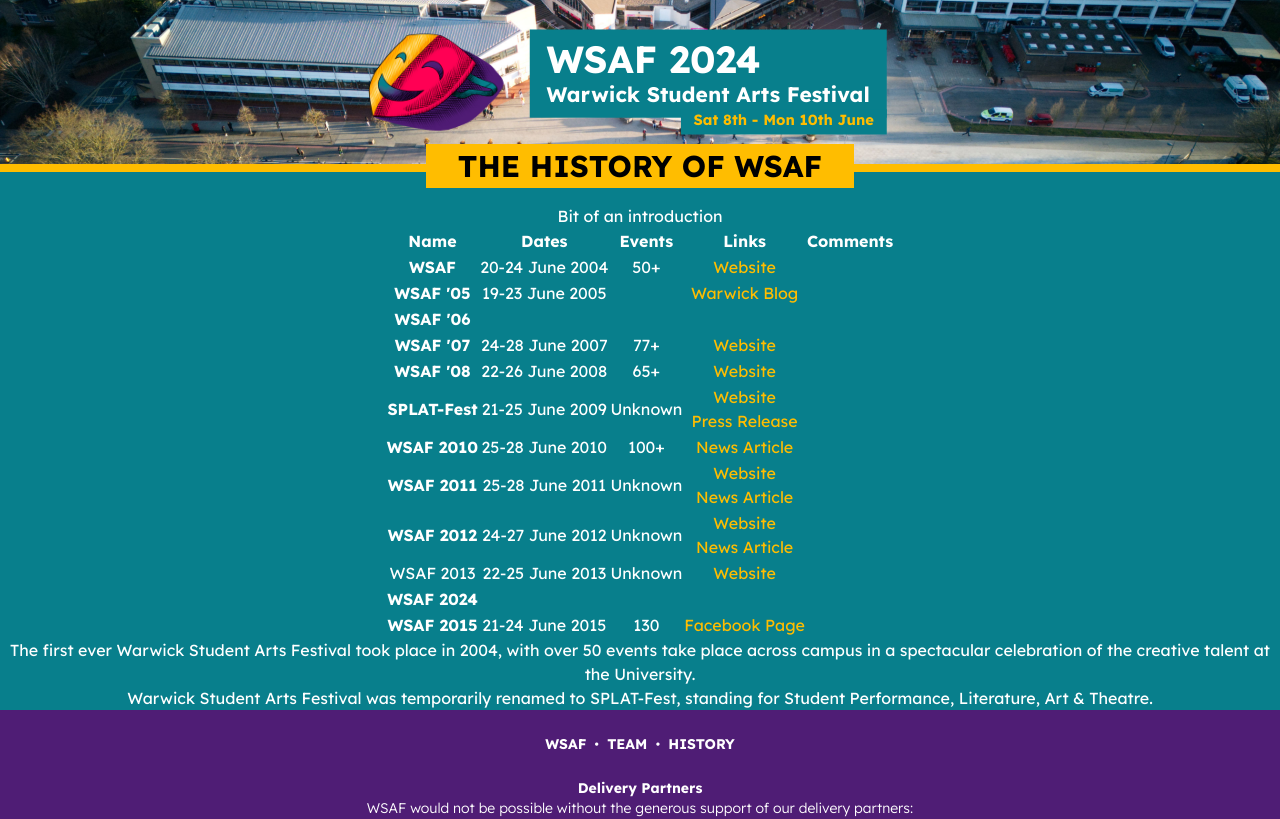
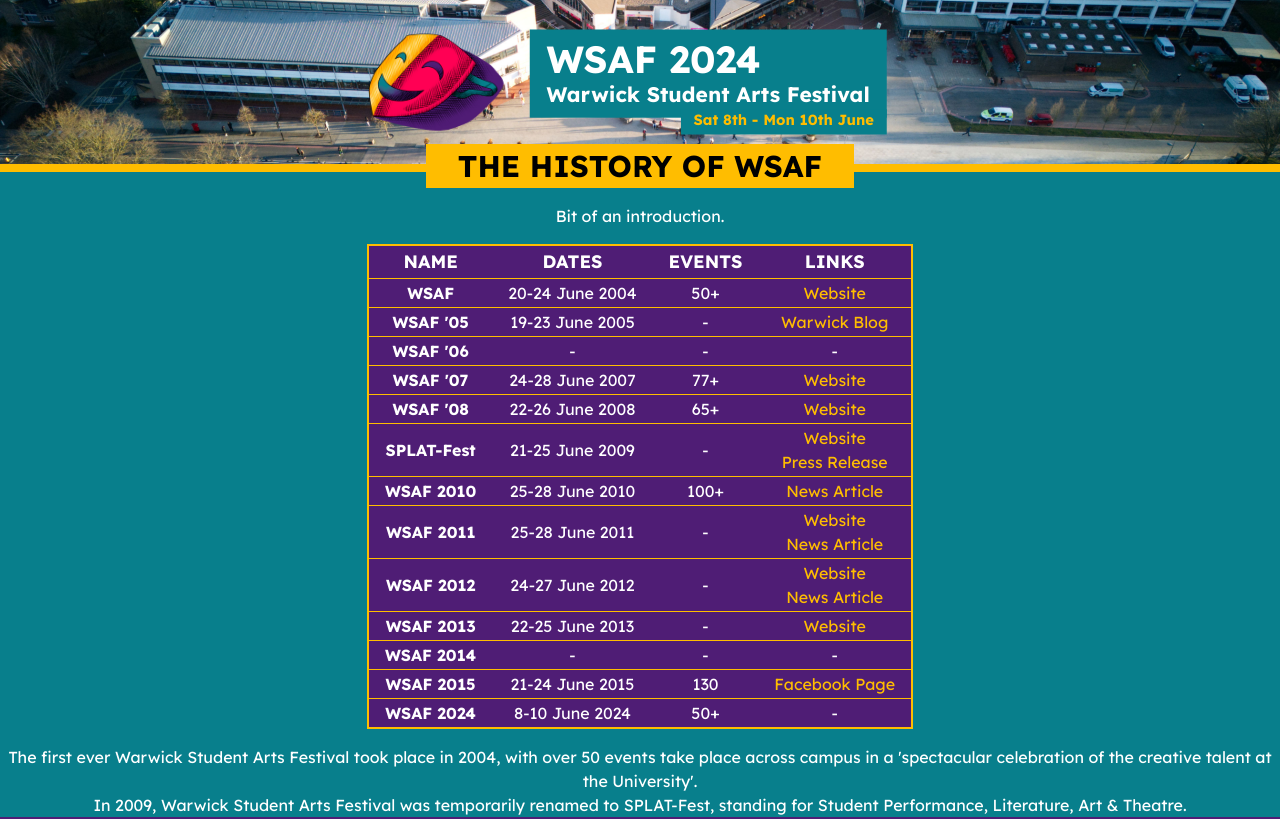
Before and after one commit to WarwickStudentArtsFestival/WSAF24-Website, a Next.js app: page /history in a window 1280 px wide. Shown: the top 819 px of the page. Built offline with nearby package versions, Linux system fonts and the light colour scheme.

Commit message:
:sparkles: Make history page table pretty

```diff
--- a/src/app/history/festivals-table.tsx
+++ b/src/app/history/festivals-table.tsx
@@ -1,213 +1,170 @@
+const festivalList: {
+  name: string;
+  dates?: string;
+  events?: string;
+  links?: { name: string; href: string }[];
+}[] = [
+  {
+    name: 'WSAF',
+    dates: '20-24 June 2004',
+    events: '50+',
+    links: [
+      {
+        name: 'Website',
+        href: 'https://web.archive.org/web/20050506042341/http://www.wsaf.org.uk:80/',
+      },
+    ],
+  },
+  {
+    name: "WSAF '05",
+    dates: '19-23 June 2005',
+    links: [
+      {
+        name: 'Warwick Blog',
+        href: 'https://web.archive.org/web/20210918050951/https://blogs.warwick.ac.uk/wsaf/?num=10&start=10',
+      },
+    ],
+  },
+  {
+    name: "WSAF '06",
+  },
+  {
+    name: "WSAF '07",
+    dates: '24-28 June 2007',
+    events: '77+',
+    links: [
+      {
+        name: 'Website',
+        href: 'https://web.archive.org/web/20070630063134/http://www.wsaf.org.uk/',
+      },
+    ],
+  },
+  {
+    name: "WSAF '08",
+    dates: '22-26 June 2008',
+    events: '65+',
+    links: [
+      {
+        name: 'Website',
+        href: 'https://web.archive.org/web/20081007200600/http://www.wsaf.org.uk/',
+      },
+    ],
+  },
+  {
+    name: 'SPLAT-Fest',
+    dates: '21-25 June 2009',
+    links: [
+      {
+        name: 'Website',
+        href: 'http://web.archive.org/web/20090524043909/http://wsaf.org.uk/',
+      },
+      {
+        name: 'Press Release',
+        href: 'https://warwick.ac.uk/newsandevents/pressreleases/award-winning_author_to/',
+      },
+    ],
+  },
+  {
+    name: 'WSAF 2010',
+    dates: '25-28 June 2010',
+    events: '100+',
+    links: [
+      {
+        name: 'News Article',
+        href: 'https://warwick.ac.uk/newsandevents/news-old/wsaf2010',
+      },
+    ],
+  },
+  {
+    name: 'WSAF 2011',
+    dates: '25-28 June 2011',
+    links: [
+      {
+        name: 'Website',
+        href: 'http://web.archive.org/web/20110628003050/http://www.wsaf.co.uk/about.php',
+      },
+      {
+        name: 'News Article',
+        href: 'https://warwick.ac.uk/newsandevents/news-old/warwick-student-arts-festival-2011',
+      },
+    ],
+  },
+  {
+    name: 'WSAF 2012',
+    dates: '24-27 June 2012',
+    links: [
+      {
+        name: 'Website',
+        href: 'http://web.archive.org/web/20120710055823/http://www.wsaf.co.uk/whatiswsaf.php',
+      },
+      {
+        name: 'News Article',
+        href: 'https://warwick.ac.uk/newsandevents/news-old/wsaf_2012/',
+      },
+    ],
+  },
+  {
+    name: 'WSAF 2013',
+    dates: '22-25 June 2013',
+    links: [
+      {
+        name: 'Website',
+        href: 'http://web.archive.org/web/20130810135711/http://wsaf.co.uk/whatiswsaf.php',
+      },
+    ],
+  },
+  {
+    name: 'WSAF 2014',
+  },
+  {
+    name: 'WSAF 2015',
+    dates: '21-24 June 2015',
+    events: '130',
+    links: [
+      {
+        name: 'Facebook Page',
+        href: 'https://www.facebook.com/warwickstudentartsfest/',
+      },
+    ],
+  },
+  {
+    name: 'WSAF 2024',
+    dates: '8-10 June 2024',
+    events: '50+',
+  },
+];
+
 export default function FestivalsTable() {
   return (
-    <table className="mx-auto">
-      <tr>
-        <th>Name</th>
-        <th>Dates</th>
-        <th>Events</th>
-        <th>Links</th>
-        <th>Comments</th>
+    <table className="mx-auto table-auto bg-secondary border-2 border-accent m-4">
+      <tr className="uppercase text-lg">
+        <th className="px-4 py-0.5">Name</th>
+        <th className="px-4 py-0.5">Dates</th>
+        <th className="px-4 py-0.5">Events</th>
+        <th className="px-4 py-0.5">Links</th>
       </tr>
-      <tr>
-        <th>WSAF</th>
-        <td>20-24 June 2004</td>
-        <td>50+</td>
-        <td>
+      {festivalList.map((festival) => (
+        <tr key={festival.name} className="border-t border-accent">
+          <th className="px-4 py-0.5">{festival.name}</th>
+          <td className="px-4 py-0.5">{festival.dates || '-'}</td>
+          <td className="px-4 py-0.5">{festival.events || '-'}</td>
+          <td className="px-4 py-0.5">
+            {festival.links
+              ? festival.links.map((link) => (
                   <a
-            href="https://web.archive.org/web/20050506042341/http://www.wsaf.org.uk:80/"
+                    key={link.href}
                     target="_blank"
+                    href={link.href}
                     rel="noopener noreferrer"
-            className="text-accent"
+                    className="text-accent block"
                   >
-            Website
+                    {link.name}
                   </a>
+                ))
+              : '-'}
           </td>
-        <td></td>
         </tr>
-      <tr>
-        <th>WSAF &apos;05</th>
-        <td>19-23 June 2005</td>
-        <td></td>
-        <td>
-          <a
-            href="https://web.archive.org/web/20210918050951/https://blogs.warwick.ac.uk/wsaf/?num=10&start=10"
-            target="_blank"
-            rel="noopener noreferrer"
-            className="text-accent"
-          >
-            Warwick Blog
-          </a>
-        </td>
-        <td></td>
-      </tr>
-      <tr>
-        <th>WSAF &apos;06</th>
-        <td></td>
-        <td></td>
-        <td></td>
-      </tr>
-      <tr>
-        <th>WSAF &apos;07</th>
-        <td>24-28 June 2007</td>
-        <td>77+</td>
-        <td>
-          <a
-            href="https://web.archive.org/web/20070630063134/http://www.wsaf.org.uk/"
-            target="_blank"
-            rel="noopener noreferrer"
-            className="text-accent"
-          >
-            Website
-          </a>
-        </td>
-        <td></td>
-      </tr>
-      <tr>
-        <th>WSAF &apos;08</th>
-        <td>22-26 June 2008</td>
-        <td>65+</td>
-        <td>
-          <a
-            href="https://web.archive.org/web/20081007200600/http://www.wsaf.org.uk/"
-            target="_blank"
-            rel="noopener noreferrer"
-            className="text-accent"
-          >
-            Website
-          </a>
-        </td>
-        <td></td>
-      </tr>
-      <tr>
-        <th>SPLAT-Fest</th>
-        <td>21-25 June 2009</td>
-        <td>Unknown</td>
-        <td>
-          <a
-            href="http://web.archive.org/web/20090524043909/http://wsaf.org.uk/"
-            target="_blank"
-            rel="noopener noreferrer"
-            className="text-accent"
-          >
-            Website
-          </a>
-          <br />
-          <a
-            href="https://warwick.ac.uk/newsandevents/pressreleases/award-winning_author_to/"
-            target="_blank"
-            rel="noopener noreferrer"
-            className="text-accent"
-          >
-            Press Release
-          </a>
-        </td>
-        <td></td>
-      </tr>
-      <tr>
-        <th>WSAF 2010</th>
-        <td>25-28 June 2010</td>
-        <td>100+</td>
-        <td>
-          <a
-            href="https://warwick.ac.uk/newsandevents/news-old/wsaf2010"
-            target="_blank"
-            rel="noopener noreferrer"
-            className="text-accent"
-          >
-            News Article
-          </a>
-        </td>
-        <td></td>
-      </tr>
-      <tr>
-        <th>WSAF 2011</th>
-        <td>25-28 June 2011</td>
-        <td>Unknown</td>
-        <td>
-          <a
-            href=" http://web.archive.org/web/20110628003050/http://www.wsaf.co.uk/about.php"
-            target="_blank"
-            rel="noopener noreferrer"
-            className="text-accent"
-          >
-            Website
-          </a>
-          <br />
-          <a
-            href="https://warwick.ac.uk/newsandevents/news-old/warwick-student-arts-festival-2011"
-            target="_blank"
-            rel="noopener noreferrer"
-            className="text-accent"
-          >
-            News Article
-          </a>
-        </td>
-        <td></td>
-      </tr>
-      <tr>
-        <th>WSAF 2012</th>
-        <td>24-27 June 2012</td>
-        <td>Unknown</td>
-        <td>
-          <a
-            href="http://web.archive.org/web/20120710055823/http://www.wsaf.co.uk/whatiswsaf.php"
-            target="_blank"
-            rel="noopener noreferrer"
-            className="text-accent"
-          >
-            Website
-          </a>
-          <br />
-          <a
-            href="https://warwick.ac.uk/newsandevents/news-old/wsaf_2012/"
-            target="_blank"
-            rel="noopener noreferrer"
-            className="text-accent"
-          >
-            News Article
-          </a>
-        </td>
-        <td></td>
-      </tr>
-      <tr>
-        <td>WSAF 2013</td>
-        <td>22-25 June 2013</td>
-        <td>Unknown</td>
-        <td>
-          <a
-            href="http://web.archive.org/web/20130810135711/http://wsaf.co.uk/whatiswsaf.php"
-            target="_blank"
-            rel="noopener noreferrer"
-            className="text-accent"
-          >
-            Website
-          </a>
-        </td>
-        <td></td>
-      </tr>
-      <tr>
-        <th>WSAF 2024</th>
-        <td></td>
-        <td></td>
-        <td></td>
-        <td></td>
-      </tr>
-      <tr>
-        <th>WSAF 2015</th>
-        <td>21-24 June 2015</td>
-        <td>130</td>
-        <td>
-          <a
-            href="https://www.facebook.com/warwickstudentartsfest/"
-            target="_blank"
-            rel="noopener noreferrer"
-            className="text-accent"
-          >
-            Facebook Page
-          </a>
-        </td>
-        <td></td>
-      </tr>
+      ))}
     </table>
   );
 }
--- a/src/app/history/page.tsx
+++ b/src/app/history/page.tsx
@@ -5,7 +5,7 @@ export default function History() {
   return (
     <main>
       <PageHeader title="The History of WSAF" />
-      <p>Bit of an introduction</p>
+      <p>Bit of an introduction.</p>
 
       <section>
         <FestivalsTable />
@@ -14,13 +14,14 @@ export default function History() {
       <section>
         <p>
           The first ever Warwick Student Arts Festival took place in 2004, with
-          over 50 events take place across campus in a spectacular celebration
-          of the creative talent at the University.
+          over 50 events take place across campus in a &apos;spectacular
+          celebration of the creative talent at the University&apos;.
         </p>
 
         <p>
-          Warwick Student Arts Festival was temporarily renamed to SPLAT-Fest,
-          standing for Student Performance, Literature, Art & Theatre.
+          In 2009, Warwick Student Arts Festival was temporarily renamed to
+          SPLAT-Fest, standing for Student Performance, Literature, Art &
+          Theatre.
         </p>
       </section>
     </main>
```
Lines whose indentation alone changed are shown as unchanged.
